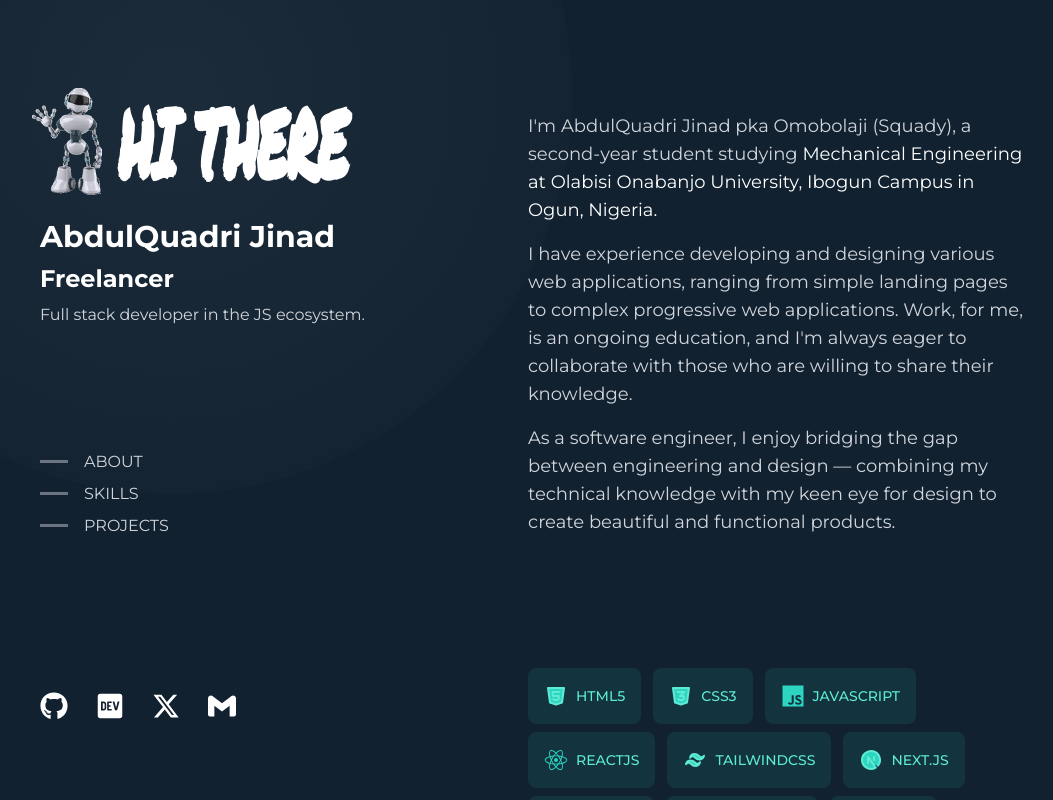
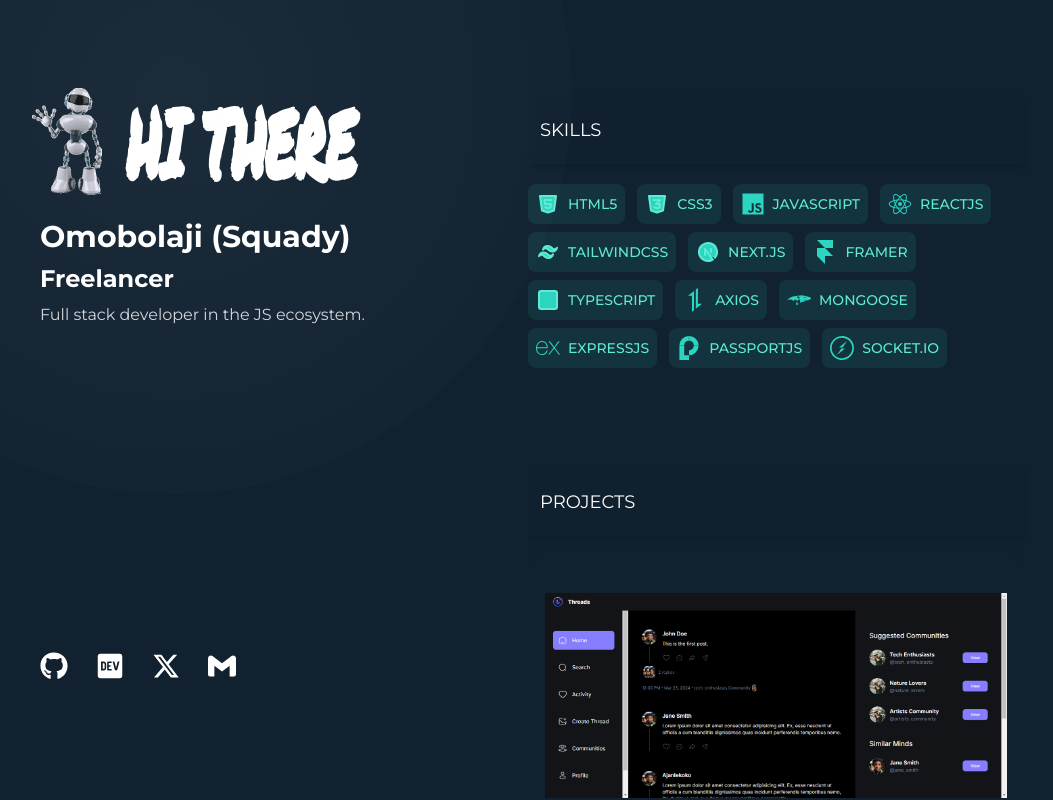
Before and after one commit to mobolajiJinad/OmobolajiPortfolio, a React (Vite) app: page / in a window 1280 px wide. Shown: the whole page, without its empty margins (112-1165 px from the left). Built offline with nearby package versions, Linux system fonts and the light colour scheme.

Commit message:
Made some UI changes

```diff
--- a/src/components/About.jsx
+++ /dev/null
@@ -1,36 +0,0 @@
-import Reveal from "./Reveal";
-
-const About = () => {
-  return (
-    <section id="about" className="mb-14 md:mb-16 lg:mb-24">
-      <Reveal className="sticky top-0 my-4 w-full bg-[#112130]/40 px-3 py-5 shadow-md backdrop-blur lg:hidden">
-        <h2 className="text-lg uppercase">about</h2>
-      </Reveal>
-
-      <Reveal className="py-4">
-        <p className="my-4 text-base text-gray-300 lg:text-lg">
-          I'm AbdulQuadri Jinad pka Omobolaji (Squady), a second-year student
-          studying{" "}
-          <span className="hover:text-teal-300">
-            Mechanical Engineering at Olabisi Onabanjo University, Ibogun Campus
-            in Ogun, Nigeria.
-          </span>
-        </p>
-        <p className="my-4 text-base text-gray-300 lg:text-lg">
-          I have experience developing and designing various web applications,
-          ranging from simple landing pages to complex progressive web
-          applications. Work, for me, is an ongoing education, and I'm always
-          eager to collaborate with those who are willing to share their
-          knowledge.
-        </p>
-        <p className="my-4 text-base text-gray-300 lg:text-lg">
-          As a software engineer, I enjoy bridging the gap between engineering
-          and design — combining my technical knowledge with my keen eye for
-          design to create beautiful and functional products.
-        </p>
-      </Reveal>
-    </section>
-  );
-};
-
-export default About;
--- a/src/components/Home.jsx
+++ b/src/components/Home.jsx
@@ -1,4 +1,3 @@
-import About from "./About";
 import Skills from "./Skills";
 import MainPage from "./MainPage";
 import Projects from "./Projects";
@@ -10,12 +9,11 @@ const Home = () => {
       style={{ backgroundColor: "#112130" }}
       className="relative flex flex-col justify-between px-4 lg:h-screen lg:flex-row lg:overflow-hidden lg:px-0"
     >
-      <div className="pt-6 lg:flex lg:w-1/2 lg:flex-col lg:justify-between lg:py-20 lg:pl-20 xl:pl-36">
+      <div className="pt-4 lg:flex lg:w-1/2 lg:flex-col lg:justify-between lg:py-20 lg:pl-20 xl:pl-36">
         <MainPage />
       </div>
 
       <div className="pb-4 pt-16 lg:w-1/2 lg:flex-1 lg:overflow-y-auto lg:py-20 lg:pr-20 xl:pr-36">
-        <About />
         <Skills />
         <Projects />
 
--- a/src/components/Loader.jsx
+++ b/src/components/Loader.jsx
@@ -10,7 +10,7 @@ const Loader = () => {
       className="flex h-screen w-screen justify-center"
     >
       <motion.h1
-        animate={{ y: ["0vh", "90vh", "50vh"] }}
+        animate={{ y: ["0vh", "85vh", "50vh"] }}
         transition={{ duration: 2.5 }}
       >
         {name.map((letter, index) => {
--- a/src/components/MainPage.jsx
+++ b/src/components/MainPage.jsx
@@ -1,29 +1,27 @@
-import { Link, useLocation } from "react-router-dom";
-import { NavHashLink } from "react-router-hash-link";
+import { Link } from "react-router-dom";
 import { FaXTwitter, FaGithub, FaDev } from "react-icons/fa6";
 import { SiGmail } from "react-icons/si";
 
 import wavingRobot from "../assets/wavingRobot.gif";
-import { navs } from "../data";
 import Reveal from "./Reveal";
 
 const MainPage = () => {
   return (
     <>
-      <div className="my-4 mb-8 flex w-full flex-col md:mb-6 md:flex-row md:justify-between md:gap-4 lg:my-2 lg:mb-6 lg:flex-col">
+      <div className="my-4 mb-8 flex w-full flex-col md:mb-6 md:flex-row md:items-center md:justify-between md:gap-4 lg:my-2 lg:mb-6 lg:flex-col lg:items-start">
         <Reveal className="my-0 flex items-center justify-center md:w-1/2 md:flex-col lg:flex-row lg:justify-normal">
           <img width={70} height={70} src={wavingRobot} alt="Hello" />
           <h3
             style={{ transform: "scaleY(2)" }}
-            className="mx-4 my-2 whitespace-nowrap font-PermanentMarker text-3xl font-bold uppercase leading-10 lg:text-5xl"
+            className="mx-4 my-2 ml-6 whitespace-nowrap font-PermanentMarker text-3xl font-bold uppercase leading-10 lg:text-5xl"
           >
             hi there
           </h3>
         </Reveal>
 
-        <Reveal className="px-2 md:w-1/2">
+        <Reveal className="xs:text-center px-2 pl-4 sm:text-left md:w-1/2 md:pl-2">
           <h1 className="my-2 whitespace-nowrap text-2xl font-bold md:text-3xl lg:text-3xl">
-            AbdulQuadri Jinad
+            Omobolaji (Squady)
           </h1>
           <h3 className="my-2 text-xl font-bold md:text-xl lg:text-2xl">
             Freelancer
@@ -34,9 +32,7 @@ const MainPage = () => {
         </Reveal>
       </div>
 
-      <Navs />
-
-      <div className="my-4 flex w-full justify-center px-2 pr-4 md:my-0 lg:justify-normal lg:pr-6">
+      <div className="my-4 flex w-full justify-center px-2 pr-4 md:my-0 lg:mb-10 lg:justify-normal lg:pr-6">
         <Link
           to="https://github.com/mobolajiJinad"
           target="_blank"
@@ -63,32 +59,4 @@ const MainPage = () => {
   );
 };
 
-const Navs = () => {
-  const { hash } = useLocation();
-
-  return (
-    <div className="hidden w-fit px-2 lg:mb-14 lg:block">
-      {navs.map((nav, index) => {
-        return (
-          <NavHashLink
-            key={index}
-            to={nav.path}
-            smooth
-            className={`${hash === `#${nav.name}` && "translate-x-5"} group my-2 flex cursor-pointer items-center transition-all duration-100 hover:translate-x-5`}
-          >
-            <div
-              className={`${hash === `#${nav.name}` && "-scale-x-150 bg-white"} mr-4 h-[3px] w-7 bg-gray-500 group-hover:-scale-x-150 group-hover:bg-white`}
-            ></div>
-            <nav
-              className={`${hash === `#${nav.name}` && "text-lg text-white"} text-base uppercase text-gray-300 group-hover:text-white`}
-            >
-              {nav.name}
-            </nav>
-          </NavHashLink>
-        );
-      })}
-    </div>
-  );
-};
-
 export default MainPage;
--- a/src/components/Projects.jsx
+++ b/src/components/Projects.jsx
@@ -7,7 +7,7 @@ import { Link } from "react-router-dom";
 const Projects = () => {
   return (
     <section id="projects" className="mb-14 md:mb-16 lg:mb-24">
-      <Reveal className="sticky top-0 my-4 w-full bg-[#112130]/40  px-3 py-5 shadow-md backdrop-blur lg:hidden">
+      <Reveal className="sticky top-0 my-4 w-full bg-[#112130]/40  px-3 py-5 shadow-md backdrop-blur lg:static">
         <h2 className="text-lg uppercase">projects</h2>
       </Reveal>
 
@@ -15,7 +15,7 @@ const Projects = () => {
         return (
           <Reveal
             key={index}
-            className="mb-2 flex flex-col justify-center gap-2 rounded-xl border border-[#112130] px-2 py-8 hover:bg-slate-800/50 hover:opacity-80 hover:shadow-md md:px-4"
+            className="mb-2 flex flex-col justify-center gap-2 rounded-xl border border-[#112130] px-2 py-6 hover:bg-slate-800/50 hover:opacity-80 hover:shadow-md md:px-4"
           >
             <img
               src={project.imgSrc}
@@ -51,7 +51,7 @@ const Projects = () => {
                     return (
                       <li
                         key={index}
-                        className="my-1 w-fit cursor-pointer rounded-lg bg-teal-400/10 px-3 py-1 text-sm font-medium uppercase text-teal-300"
+                        className="my-1 w-fit cursor-pointer rounded-lg bg-teal-400/10 px-3 py-2 text-sm font-medium uppercase text-teal-300"
                       >
                         {tool}
                       </li>
--- a/src/components/Skills.jsx
+++ b/src/components/Skills.jsx
@@ -4,7 +4,7 @@ import Reveal from "./Reveal";
 const Skills = () => {
   return (
     <section id="skills" className="mb-14 md:mb-16 lg:mb-24">
-      <Reveal className="sticky top-0 my-4 w-full bg-[#112130]/40  px-3 py-5 shadow-md backdrop-blur lg:hidden">
+      <Reveal className="sticky top-0 my-4 w-full bg-[#112130]/40  px-3 py-5 shadow-md backdrop-blur lg:static">
         <h2 className="text-lg uppercase">skills</h2>
       </Reveal>
 
@@ -16,7 +16,7 @@ const Skills = () => {
             <div
               key={index}
               className="my-1 flex w-fit cursor-pointer items-center
-              rounded-lg bg-teal-400/10 px-4 py-4 font-medium uppercase hover:shadow-md"
+              rounded-lg bg-teal-400/10 px-2 py-2 font-medium uppercase hover:shadow-md"
             >
               <Icon className="mr-2 h-6 w-6 fill-teal-400 stroke-teal-300" />
               <h4 className="text-sm text-teal-300">{skill.name}</h4>
--- a/src/data.js
+++ b/src/data.js
@@ -20,20 +20,6 @@ import foodz from "../src/assets/projects/foodz.png";
 import tukayMeme from "../src/assets/projects/tukayMeme.png";
 import threadsAppClone from "../src/assets/projects/threadsAppClone.png";
 
-export const navs = [
-  {
-    path: "#about",
-    name: "about",
-  },
-  {
-    path: "#skills",
-    name: "skills",
-  },
-  {
-    path: "#projects",
-    name: "projects",
-  },
-];
 
 export const skills = [
   { name: "HTML5", icon: TbBrandHtml5 },
--- a/tailwind.config.js
+++ b/tailwind.config.js
@@ -3,6 +3,9 @@ export default {
   content: ["./index.html", "./src/**/*.{js,ts,jsx,tsx}"],
   theme: {
     extend: {
+      screens: {
+        xs: "420px",
+      },
       fontFamily: {
         PermanentMarker: ["Permanent Marker", "cursive"],
       },
```
